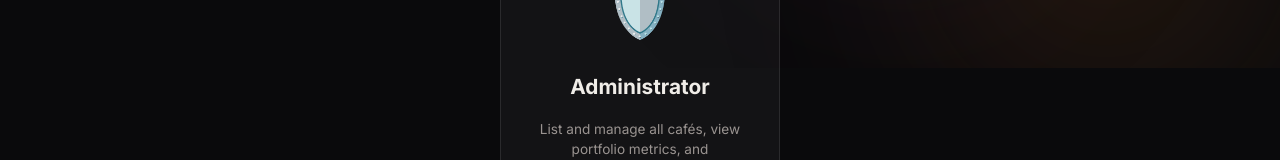
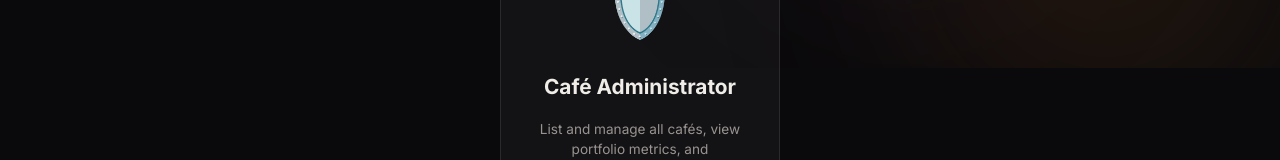
Before and after one commit to mwarandekar-zoro/CafeSpot, a React (Vite) app in the folder frontend/: page /login in a window 1280 px wide. Shown: the part 732-892 px from the top of the page. Built offline with nearby package versions, Linux system fonts and the light colour scheme; no server answers.

Commit message:
feat(frontend): rename Administrator card selection and form labels to Café Administrator

```diff
--- a/frontend/src/pages/Login.jsx
+++ b/frontend/src/pages/Login.jsx
@@ -140,7 +140,7 @@ export default function Login() {
                    e.currentTarget.style.boxShadow = "none";
                  }}>
               <span style={{ fontSize: "3.5rem" }}>🛡️</span>
-              <h3 style={{ fontSize: "1.3rem", fontWeight: "700" }}>Administrator</h3>
+              <h3 style={{ fontSize: "1.3rem", fontWeight: "700" }}>Café Administrator</h3>
               <p style={{ fontSize: "0.85rem", color: "var(--text-secondary)", lineHeight: "1.5" }}>
                 List and manage all cafés, view portfolio metrics, and performance stats.
               </p>
@@ -179,7 +179,7 @@ export default function Login() {
         <div style={{ textAlign: "center" }}>
           <span style={{ fontSize: "2.5rem" }}>☕</span>
           <h2 style={{ fontFamily: "var(--font-serif)", fontSize: "1.6rem", marginTop: "12px" }}>
-            Login as {selectedRole === "admin" ? "Administrator" : selectedRole === "owner" ? "Café Owner" : "Café Explorer"}
+            Login as {selectedRole === "admin" ? "Café Administrator" : selectedRole === "owner" ? "Café Owner" : "Café Explorer"}
           </h2>
           <p style={{ color: "var(--text-secondary)", fontSize: "0.85rem", marginTop: "4px" }}>
             Log in to manage your favorites and share café vibes.
--- a/frontend/src/pages/Register.jsx
+++ b/frontend/src/pages/Register.jsx
@@ -145,7 +145,7 @@ export default function Register() {
                    e.currentTarget.style.boxShadow = "none";
                  }}>
               <span style={{ fontSize: "3.5rem" }}>🛡️</span>
-              <h3 style={{ fontSize: "1.3rem", fontWeight: "700" }}>Administrator</h3>
+              <h3 style={{ fontSize: "1.3rem", fontWeight: "700" }}>Café Administrator</h3>
               <p style={{ fontSize: "0.85rem", color: "var(--text-secondary)", lineHeight: "1.5" }}>
                 List and manage all cafés, view portfolio metrics, and performance stats.
               </p>
@@ -184,7 +184,7 @@ export default function Register() {
         <div style={{ textAlign: "center" }}>
           <span style={{ fontSize: "2.5rem" }}>☕</span>
           <h2 style={{ fontFamily: "var(--font-serif)", fontSize: "1.6rem", marginTop: "12px" }}>
-            Sign Up as {selectedRole === "admin" ? "Administrator" : selectedRole === "owner" ? "Café Owner" : "Café Explorer"}
+            Sign Up as {selectedRole === "admin" ? "Café Administrator" : selectedRole === "owner" ? "Café Owner" : "Café Explorer"}
           </h2>
 
 
```
